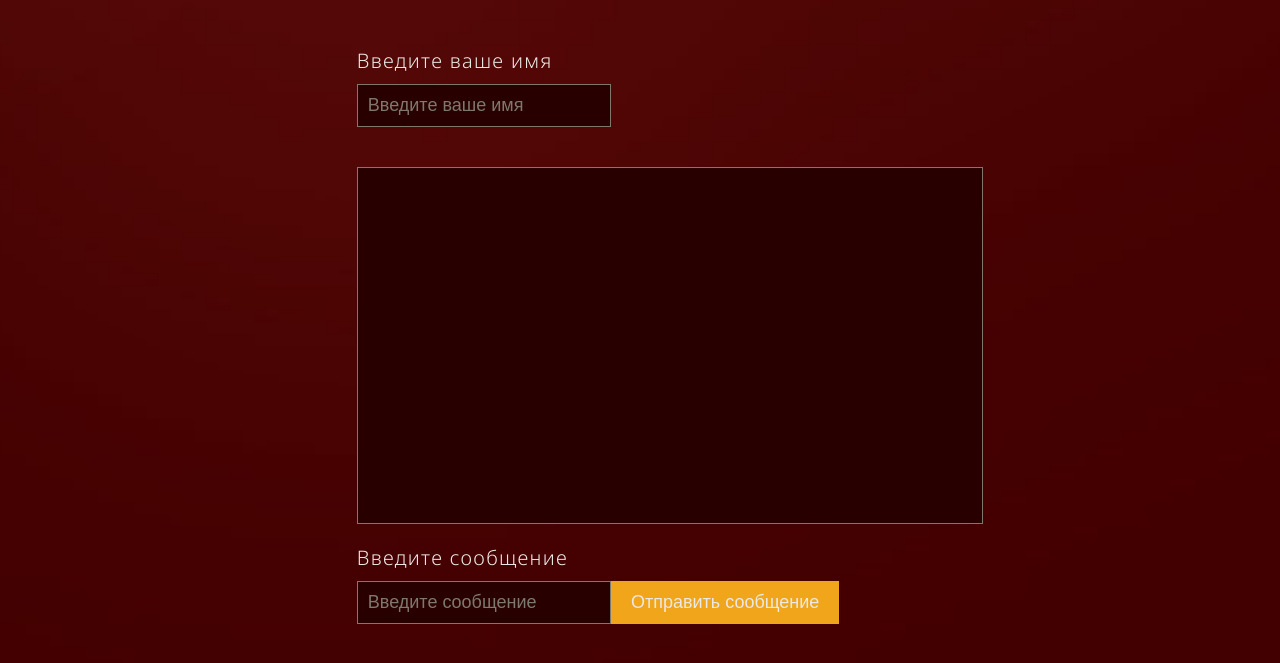
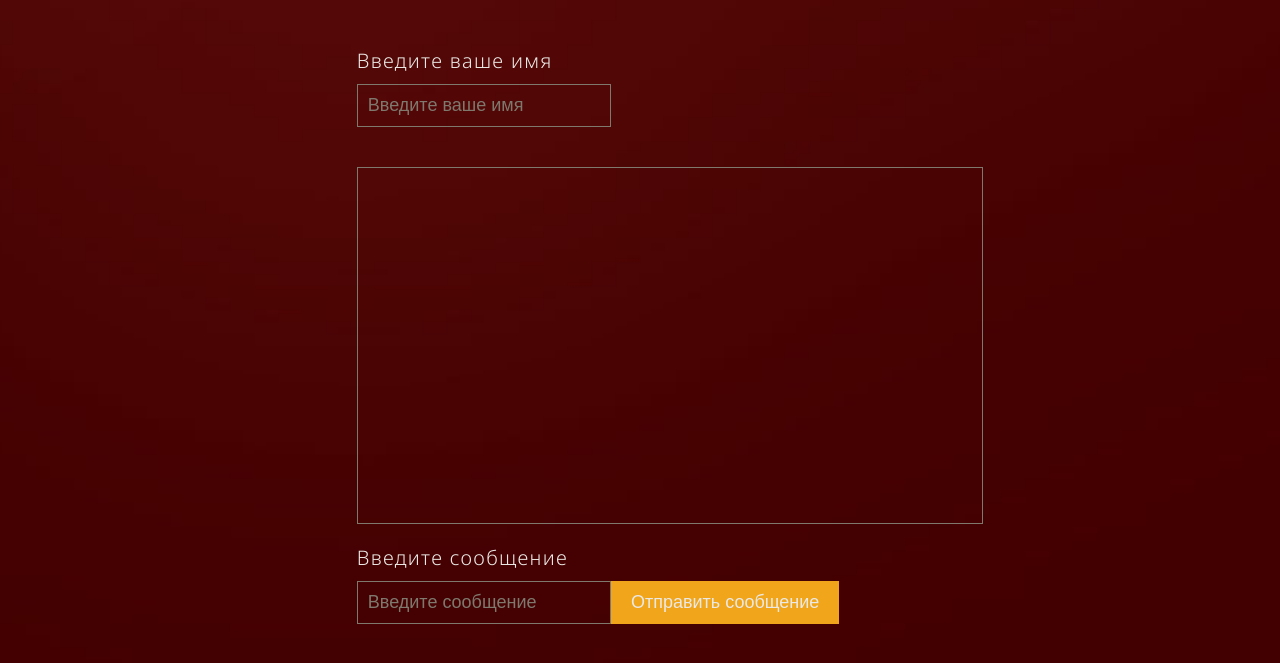
Before and after one commit to Andrei2348/Practice-JS, a plain HTML site: page index.html in a window 1280 px wide. Shown: the part 799-1462 px from the top of the page. Drawn offline with Linux system fonts and the light colour scheme.

Commit message:
fixet bcg

```diff
--- a/css/style.css
+++ b/css/style.css
@@ -72,7 +72,7 @@ body{
 
 .input{
   padding: 10px;
-  background-color: #280000;
+  background-color: transparent;
   background-clip: padding-box;
   border: 1px solid #7e786d;
   font-size: 18px;
@@ -220,7 +220,7 @@ body{
 
 .chat-area{
   padding: 10px;
-  background-color: #280000;
+  background-color: transparent;
   background-clip: padding-box;
   border: 1px solid #7e786d;
   font-size: 14px;
```
